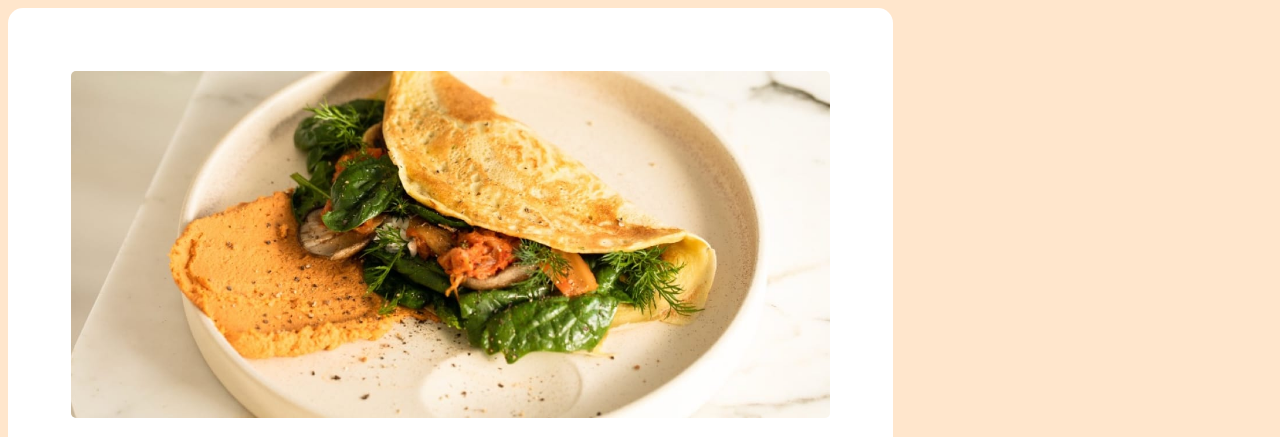
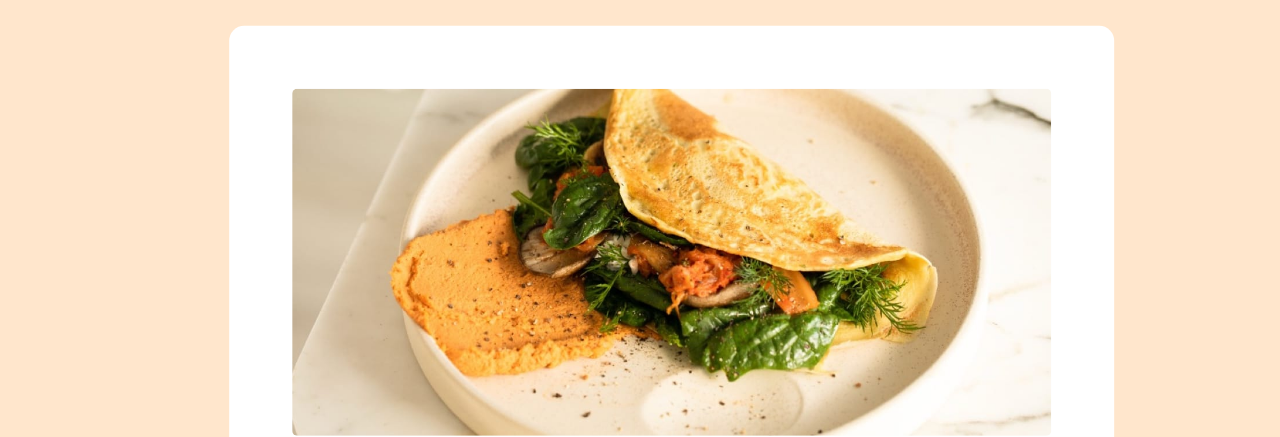
Before and after one commit to miletblas/recipe-page-main, a plain HTML site: page index.html in a window 1280 px wide. Shown: the top 437 px of the page. Drawn offline with Linux system fonts and the light colour scheme.

```diff
--- a/index.html
+++ b/index.html
@@ -14,7 +14,7 @@
       background-color: #ffe6cc;
     }
     .container{
-      align-self: center;
+      transform: translate(25%, 1%);
       background-color: white;
       font-family: 'Times New Roman', Times, serif;
       max-height: auto;
```
